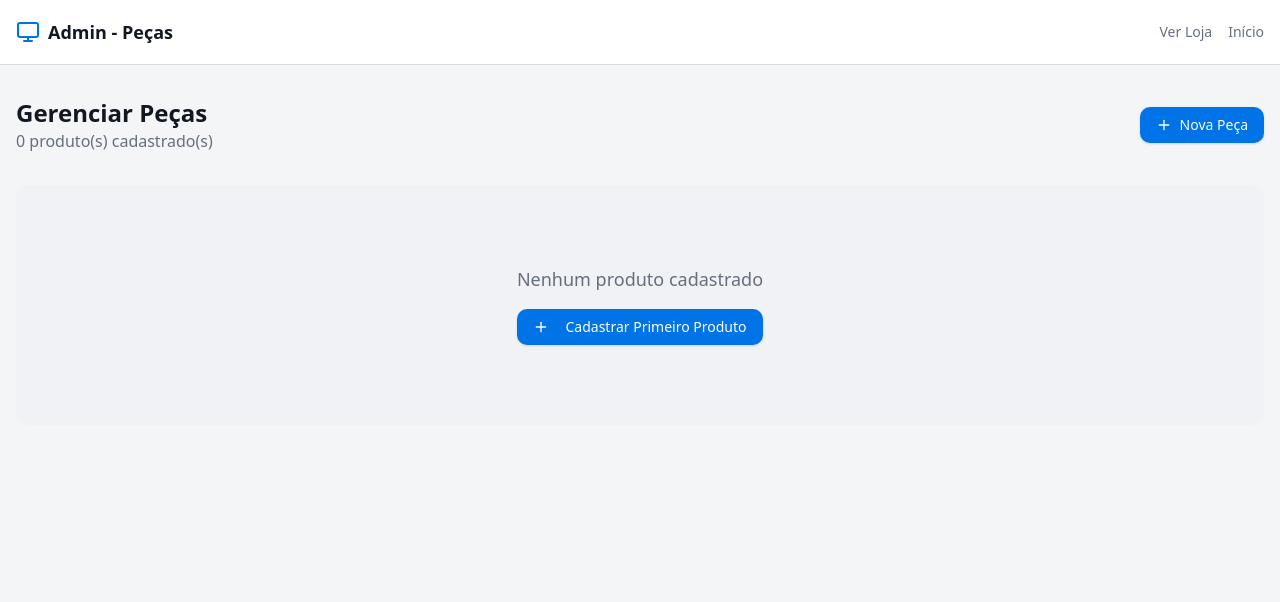
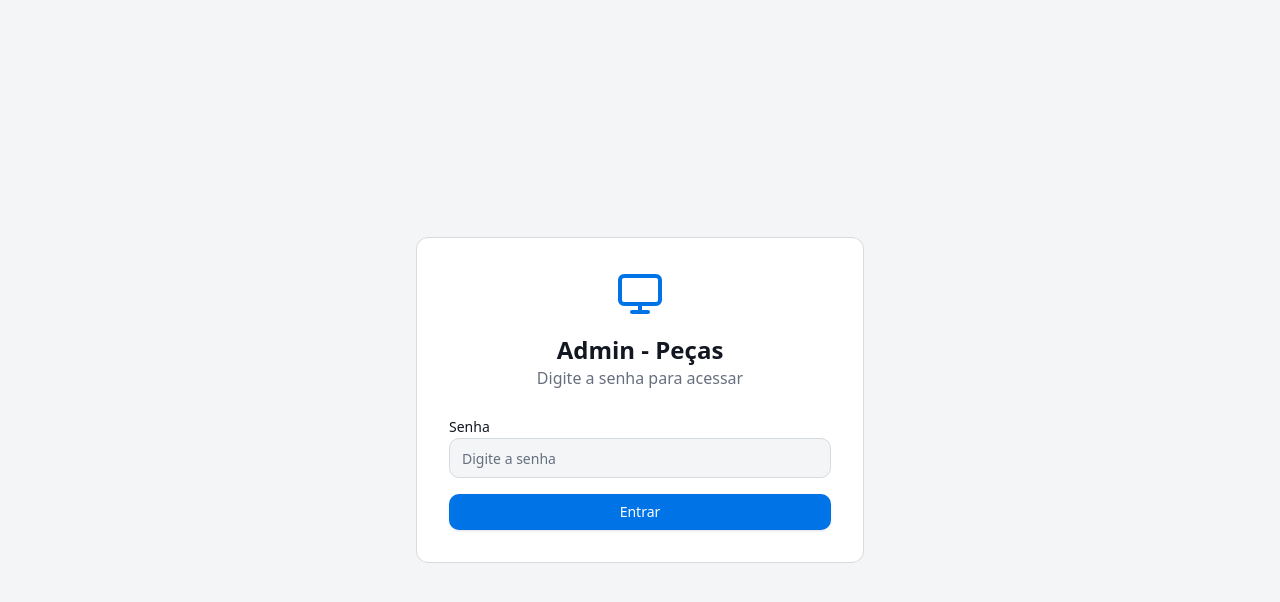
Before and after one commit to squash1104/siterender, a React (Vite) app: page /admin in a window 1280 px wide. Shown: the top 602 px of the page. Built offline with nearby package versions, Linux system fonts and the light colour scheme.

Commit message:
Add login protection to admin page

```diff
--- a/src/pages/Admin.jsx
+++ b/src/pages/Admin.jsx
@@ -37,6 +37,8 @@ const navLinks = [
 ];
 
 export default function Admin() {
+  const [authenticated, setAuthenticated] = useState(false);
+  const [password, setPassword] = useState("");
   const [products, setProducts] = useState([]);
   const [showForm, setShowForm] = useState(false);
   const [editingId, setEditingId] = useState(null);
@@ -53,7 +55,11 @@ export default function Admin() {
   });
 
   useEffect(() => {
-    loadProducts();
+    const auth = localStorage.getItem("admin_auth");
+    if (auth === "true") {
+      setAuthenticated(true);
+      loadProducts();
+    }
   }, []);
 
   const loadProducts = () => {
@@ -63,6 +69,23 @@ export default function Admin() {
     } catch {
       setProducts([]);
     }
+  };
+
+  const handleLogin = (e) => {
+    e.preventDefault();
+    if (password === "admin123") {
+      localStorage.setItem("admin_auth", "true");
+      setAuthenticated(true);
+      loadProducts();
+    } else {
+      alert("Senha incorreta");
+    }
+  };
+
+  const handleLogout = () => {
+    localStorage.removeItem("admin_auth");
+    setAuthenticated(false);
+    setPassword("");
   };
 
   const saveProducts = (newProducts) => {
@@ -143,6 +166,36 @@ export default function Admin() {
     }).format(price || 0);
   };
 
+  if (!authenticated) {
+    return (
+      <div className="min-h-screen bg-background flex items-center justify-center">
+        <div className="bg-card rounded-xl border border-border p-8 w-full max-w-md">
+          <div className="text-center mb-6">
+            <Monitor className="w-12 h-12 text-primary mx-auto mb-4" />
+            <h1 className="text-2xl font-bold">Admin - Peças</h1>
+            <p className="text-muted-foreground">Digite a senha para acessar</p>
+          </div>
+          <form onSubmit={handleLogin}>
+            <div className="mb-4">
+              <Label htmlFor="password">Senha</Label>
+              <Input
+                id="password"
+                type="password"
+                value={password}
+                onChange={(e) => setPassword(e.target.value)}
+                required
+                placeholder="Digite a senha"
+              />
+            </div>
+            <Button type="submit" className="w-full">
+              Entrar
+            </Button>
+          </form>
+        </div>
+      </div>
+    );
+  }
+
   return (
     <div className="min-h-screen bg-background">
       {/* Navigation */}
@@ -153,6 +206,9 @@ export default function Admin() {
             <span className="font-bold text-lg">Admin - Peças</span>
           </div>
           <div className="flex items-center gap-4">
+            <Button variant="outline" onClick={handleLogout}>
+              Sair
+            </Button>
             {navLinks.map((link) => (
               <Link
                 key={link.href}
```
